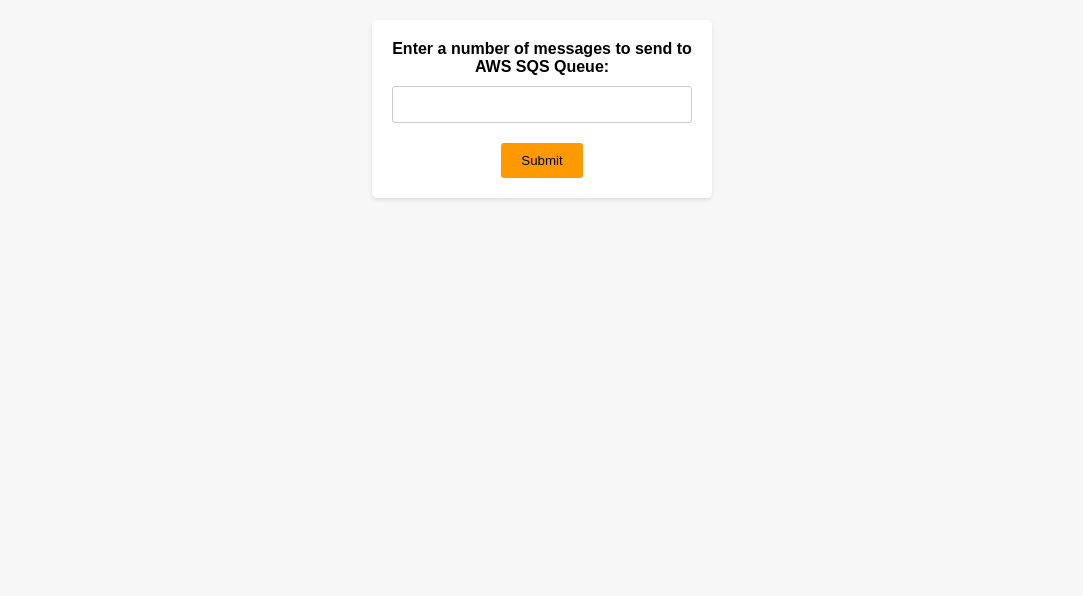
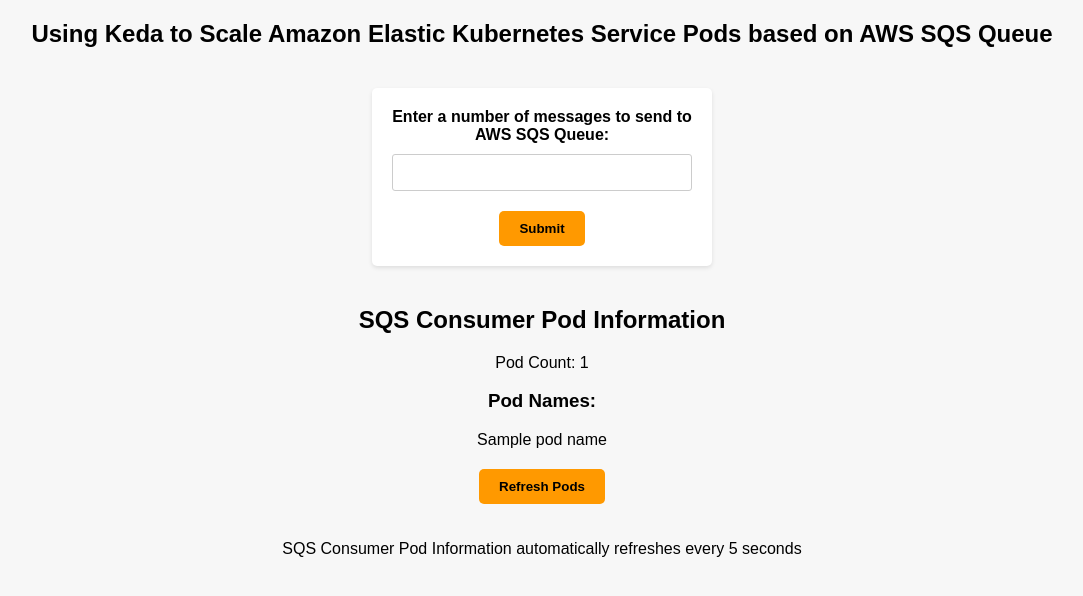
Before and after one commit to junglekid/aws-eks-keda-sqs-lab, a Flask app: template containers/sqs-producer/template/index.html in a window 1280 px wide. Shown: the top 596 px of the page, without its empty margins (98-1181 px from the left). Run offline with Flask 3, Linux system fonts and the light colour scheme; the template is opened without the code that fills it: most values are stand-ins (such as "Sample title", 1, 10 or a date in 2020).

Commit message:
Add K8S Role Update SQS Producer to display number of SQS Consumer Pods

```diff
--- a/charts/sqs-app/sqs-consumer/Chart.yaml
+++ b/charts/sqs-app/sqs-consumer/Chart.yaml
@@ -2,5 +2,5 @@
 name: sqs-consumer
 description: A Helm chart for Kubernetes
 type: application
-version: 1.0.3
+version: 1.0.4
 appVersion: "1.0.0"
--- a/charts/sqs-app/sqs-producer/Chart.yaml
+++ b/charts/sqs-app/sqs-producer/Chart.yaml
@@ -2,5 +2,5 @@
 name: sqs-producer
 description: A Helm chart for Kubernetes
 type: application
-version: 1.0.3
+version: 1.0.4
 appVersion: "1.0.0"
--- a/containers/sqs-consumer/requirements.txt
+++ b/containers/sqs-consumer/requirements.txt
@@ -1,3 +1,3 @@
-boto3==1.28.62
-logger==1.4
-wheel==0.41.2
+boto3>=1.28.62
+logger>=1.4
+wheel>=0.41.2
--- a/containers/sqs-producer/app.py
+++ b/containers/sqs-producer/app.py
@@ -8,9 +8,10 @@
 import threading
 import boto3
 from botocore.exceptions import ClientError
+from kubernetes import client, config
 
 # import queue_wrapper
-from flask import Flask, render_template, request
+from flask import Flask, render_template, request, jsonify
 
 
 app = Flask(__name__, template_folder='template')
@@ -19,20 +20,73 @@
 sqs = boto3.resource("sqs")
 
 
+def get_current_namespace():
+    '''
+    Function to get Kubernetes Namespace
+    '''
+    try:
+        with open("/var/run/secrets/kubernetes.io/serviceaccount/namespace", "r") as file:
+            return file.read().strip()
+    except IOError as e:
+        print(f"Error reading namespace file: {e}")
+        return None
+
+
+def get_pods_with_label(label_selector=''):
+    '''
+    Function to get all Kubernetes Pods with a specific label.
+    '''
+    config.load_incluster_config()
+
+    v1 = client.CoreV1Api()
+    namespace = get_current_namespace()
+    pods = v1.list_namespaced_pod(namespace=namespace, label_selector=label_selector)
+    pod_names = [pod.metadata.name for pod in pods.items]
+    return pod_names, len(pod_names)
+
+
 @app.route('/', methods=['GET', 'POST'])
 def home():
     """
     Flask Main App
     """
+    label_selector = 'app=sqs-consumer'
+    pod_names, pod_count = get_pods_with_label(label_selector)
+
     if request.method == 'GET':
-        return render_template('index.html')
+        return render_template('index.html', pod_count=pod_count, pod_names=pod_names)
 
     max_messages = int(request.form.get('number'))
 
     if max_messages:
         sqs_demo(max_messages)
 
-    return render_template('index.html')
+    return render_template('index.html', pod_count=pod_count, pod_names=pod_names)
+
+
+# @app.route('/pods')
+# def pods_info():
+#     """
+#     Display SQS Consumer Pods
+#     """
+#     label_selector = 'app=sqs-consumer'
+#     pod_names, pod_count = get_pods_with_label(label_selector)
+#     # return jsonify({'number_of_pods': count, 'pod_names': pod_names})
+
+#     return render_template('pods.html', pod_count=pod_count, pod_names=pod_names)
+
+
+@app.route('/get_pods')
+def get_pods():
+    """
+    Get SQS Consumer Pods
+    """
+    label_selector = 'app=sqs-consumer'
+    pod_names, pod_count = get_pods_with_label(label_selector)
+
+    # pod_names = get_pods_with_label(label_selector)
+
+    return jsonify({"pod_names": pod_names, "pod_count": pod_count})
 
 
 def process_sqs_messages(sqs_queue, max_messages):
@@ -62,7 +116,6 @@
     """
     # Assign SQS Queue Name
     sqs_queue_name = os.getenv('SQS_QUEUE_NAME')
-    # sqs_queue_name = 'eks-fluxcd-lab-sqs-queue'
 
     # Get AWS SQS Queue
     sqs_queue = get_queue(sqs_queue_name)
--- a/containers/sqs-producer/template/index.html
+++ b/containers/sqs-producer/template/index.html
@@ -2,12 +2,41 @@
 <!DOCTYPE html>
 <html>
 <head>
-    <title>Run AWS Command</title>
+    <title>Using Keda to Scale Amazon Elastic Kubernetes Service Pods based on AWS SQS Queue</title>
+    <script>
+        function refreshPods() {
+            fetch('/get_pods')
+                .then(response => response.json())
+                .then(data => {
+                    const podList = document.getElementById('podList');
+                    podList.innerHTML = '';  // Clear existing list
+                    data.pod_names.forEach(podName => {
+                        const li = document.createElement('li');
+                        li.textContent = podName;
+                        podList.appendChild(li);
+                    });
+                    // document.getElementById('podCount').textContent = data.pod_names.length;
+                    document.getElementById('podCount').textContent = data.pod_count
+                })
+                .catch(error => console.error('Error:', error));
+        }
+        // Set interval for automatic refresh every 5000 milliseconds (5 seconds)
+        setInterval(refreshPods, 5000);
+    </script>
     <style>
         body {
             font-family: Arial, sans-serif;
             background-color: #f7f7f7;
             text-align: center;
+            margin: 0;
+            padding: 0;
+            display: flex;
+            flex-direction: column;
+        }
+
+        .sqs {
+            margin: 0 auto;
+            width: 80%;
         }
 
         form {
@@ -39,20 +68,71 @@
             color: #000;
             border: none;
             padding: 10px 20px;
-            border-radius: 3px;
+            border-radius: 5px;
             cursor: pointer;
+            font-weight: bold;
         }
 
         button[type="submit"]:hover {
             background-color: #f90;
         }
+
+        .container {
+            margin: 0 auto;
+            width: 80%;
+        }
+
+        ul {
+            list-style-type: none;
+            padding: 0;
+            margin: 0 auto;
+            display: inline-block;
+            text-align: left;
+        }
+
+        .refresh-button {
+            margin-top: 20px;
+            background-color: #f90;
+            color: #000;
+            border: none;
+            padding: 10px 20px;
+            border-radius: 5px;
+            cursor: pointer;
+            font-weight: bold;
+            display: block;
+            width: fit-content;
+            margin: 20px auto;
+        }
+        .refresh-button:hover {
+            background-color: #f90;
+        }
     </style>
 </head>
 <body>
-    <form method="POST" action="/">
-        <label for="number">Enter a number of messages to send to AWS SQS Queue:</label>
-        <input type="text" name="number" id="number">
-        <button type="submit">Submit</button>
-    </form>
+    <div class="sqs"></div>
+        <h2>Using Keda to Scale Amazon Elastic Kubernetes Service Pods based on AWS SQS Queue</h2>
+        <form method="POST" action="/">
+            <label for="number">Enter a number of messages to send to AWS SQS Queue:</label>
+            <input type="text" name="number" id="number">
+            <button type="submit">Submit</button>
+        </form>
+    </div>
+    <div class="container">
+        <h2>SQS Consumer Pod Information</h2>
+        <p>Pod Count: <span id="podCount">{{ pod_count }}</span></p>
+        <h3>Pod Names:</h3>
+        <ul id="podList">
+            {% for name in pod_names %}
+            <li>{{ name }}</li>
+            {% endfor %}
+        </ul>
+    </div>
+    <div>
+        <button class="refresh-button" onclick="refreshPods()">Refresh Pods</button>
+        <!-- <button class="refresh-button" onclick="location.reload();">Refresh</button> -->
+    </div>
+    <footer>
+        <p>SQS Consumer Pod Information automatically refreshes every 5 seconds</p>
+    </footer>
 </body>
 </html>
```
Also changed, not shown: charts/sqs-app/sqs-producer/templates/role.yaml (added, +21 -0 lines), containers/sqs-producer/requirements.txt (+6 -5 lines).
